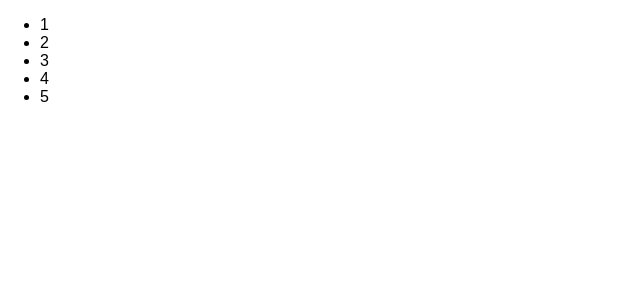
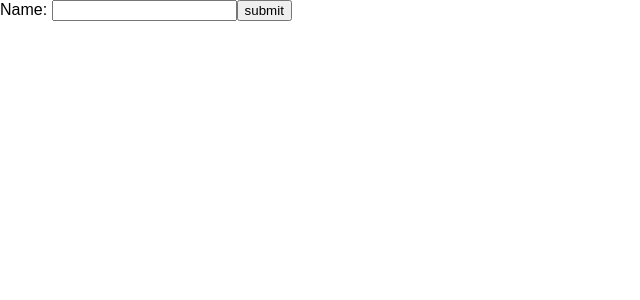
Before and after one commit to SYuvaraj/reactofficial, a React (Create React App) app in the folder my-app/: page / in a window 1280 px wide. Shown: the top 300 px of the page, without its empty margins (0-640 px from the left). Built offline with nearby package versions, Linux system fonts and the light colour scheme.

Commit message:
controlled component input

```diff
--- /dev/null
+++ b/my-app/src/components/NameForm.js
@@ -0,0 +1,33 @@
+import React, {Component} from 'react';
+
+class NameForm extends React.Component{
+	constructor(props){
+		super(props);
+		this.state = {value: ''};
+
+		this.handleChange = this.handleChange.bind(this);
+		this.handleSubmit = this.handleSubmit.bind(this);
+	}
+
+	handleChange(event){
+		this.setState({value: event.target.value});
+	}
+
+	handleSubmit(event){
+		alert("A name was sumbitted"+this.state.value);
+		event.preventDefault();
+	}
+	render(){
+
+		return(
+			<form onSubmit = {this.handleSubmit}>
+				<label>
+					Name: <input type="text" value = {this.state.value} onChange  = {this.handleChange} />
+				</label>
+				<input type="submit" value="submit" />
+			</form>
+		);
+	}
+}
+
+export default NameForm;
--- a/my-app/src/index.js
+++ b/my-app/src/index.js
@@ -9,8 +9,9 @@
 import MailBox from './components/Mailbox.js';
 import Page from './components/Page.js';
 import ListKeys from './components/ListKeys.js';
+import NameForm from './components/NameForm.js';
 import registerServiceWorker from './registerServiceWorker';
 
 
-ReactDOM.render(<ListKeys  />, document.getElementById('root'));
+ReactDOM.render(<NameForm  />, document.getElementById('root'));
 registerServiceWorker();
```
